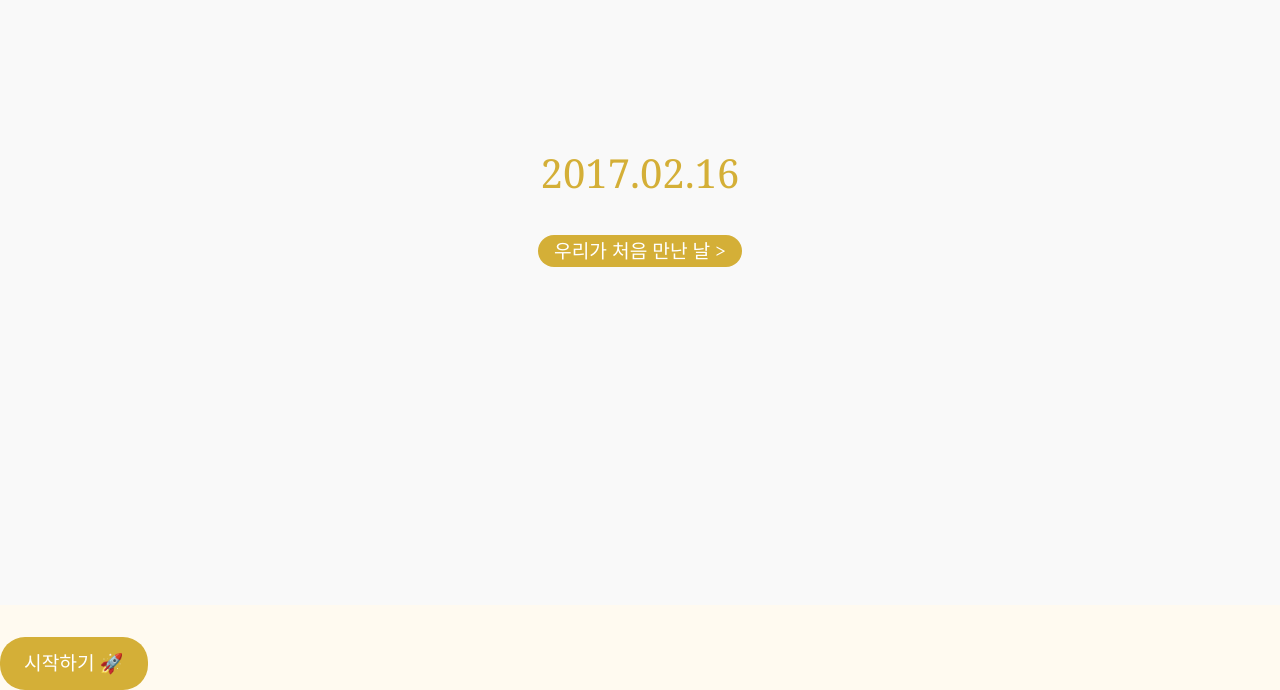
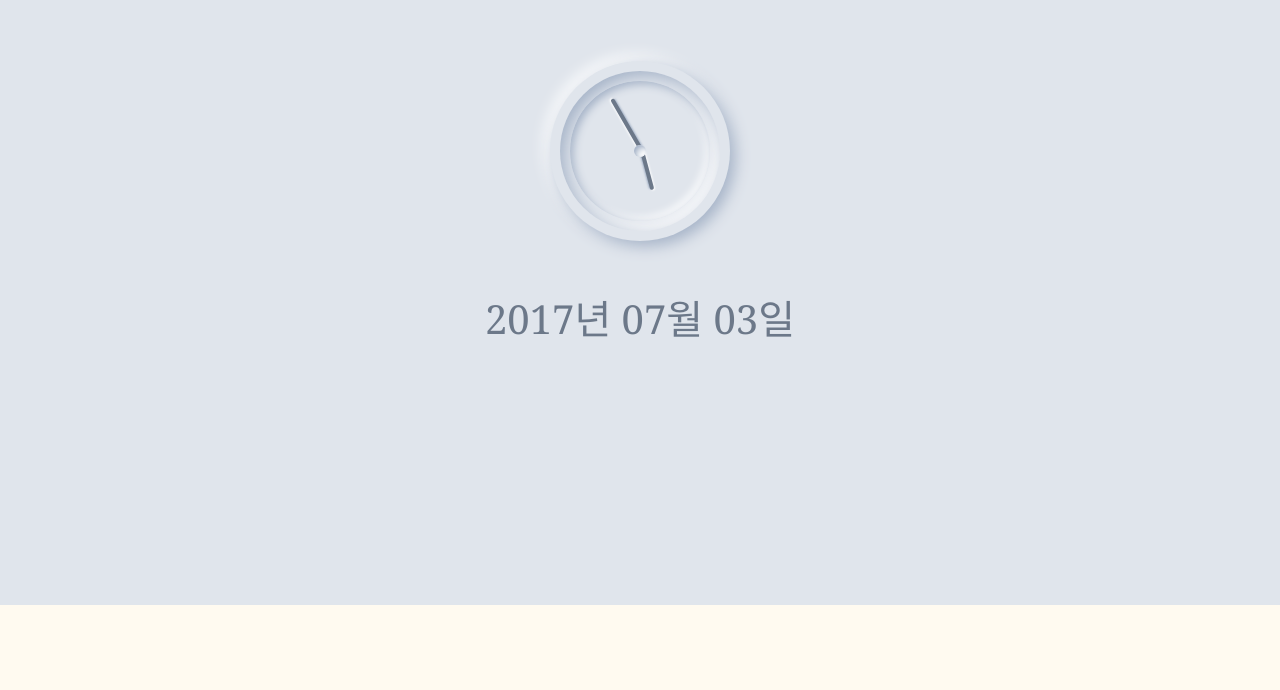
Before and after one commit to skojphy/wedding-es, a SvelteKit app: page /intro in a window 1280 px wide. Shown: the part 195-885 px from the top of the page. After the commit the page ends 800 px from the top, so only its background shows below. Built offline with nearby package versions, Linux system fonts and the light colour scheme.

Commit message:
시계 애니메이션 및 스타일 추가

```diff
--- a/src/routes/intro/+page.svelte
+++ b/src/routes/intro/+page.svelte
@@ -9,6 +9,12 @@
 	let currentDay = weddingDate.getDate();
 	let showFirstMeeting = false;
 
+	let hour = 10;
+	let minute = 0;
+
+	let minuteAngle = 0;
+	let hourAngle = -120; // 10시를 가리키도록 수정 (-120도)
+
 	const animateDateChange = () => {
 		let yearInterval = setInterval(() => {
 			if (currentYear <= 2017) {
@@ -16,25 +22,44 @@
 				return;
 			}
 			currentYear--;
-		}, 200);
+		}, 100); // 연도 감소 속도 증가
 
-		let monthCycles = 0;
 		let monthInterval = setInterval(() => {
-			if (monthCycles >= 3) {
+			if (currentYear === 2017 && currentMonth === 7) {
 				clearInterval(monthInterval);
 				return;
 			}
 			currentMonth--;
 			if (currentMonth < 1) {
-				currentMonth = 2;
-				monthCycles++;
+				currentMonth = 12;
 			}
-		}, 80);
+		}, 50); // 월 감소 속도 증가
 
-		let dayCycles = 0;
+		let clockInterval = setInterval(() => {
+			if (
+				currentYear === 2017 &&
+				currentMonth === 7 &&
+				currentDay <= 8 &&
+				hourAngle <= -150 &&
+				minuteAngle <= -1080
+			) {
+				clearInterval(clockInterval);
+				return;
+			}
+
+			// 시계 반대 방향으로 회전
+			minuteAngle -= 30; // 30도씩 빠르게 이동
+			hourAngle -= 3; // 시침도 빠르게 이동
+
+			// 스타일에 직접 각도 적용
+			document.querySelector('.minute-hand').style.transform = `rotate(${minuteAngle}deg)`;
+			document.querySelector('.hour-hand').style.transform = `rotate(${hourAngle}deg)`;
+		}, 50); // 시계 애니메이션도 속도 증가
+
 		let dayInterval = setInterval(() => {
-			if (dayCycles >= 1) {
+			if (currentYear === 2017 && currentMonth === 7 && currentDay <= 8) {
 				clearInterval(dayInterval);
+				clearInterval(clockInterval);
 				setTimeout(() => {
 					showFirstMeeting = true;
 				}, 300);
@@ -42,10 +67,14 @@
 			}
 			currentDay--;
 			if (currentDay < 1) {
-				currentDay = 16;
-				dayCycles++;
+				currentDay = 31;
+				currentMonth--;
+				if (currentMonth < 1) {
+					currentMonth = 12;
+					currentYear--;
+				}
 			}
-		}, 30);
+		}, 30); // 날짜 감소 속도 증가
 	};
 
 	onMount(() => {
@@ -56,18 +85,28 @@
 </script>
 
 <div class="intro-container">
+	<div class="clock">
+		<div class="outer-ring">
+			<div class="inner-ring">
+				<div class="clock-face">
+					<div
+						class="hour-hand"
+						style="transform: rotate(-120deg); transition: transform 0.2s linear;"
+					></div>
+					<div class="minute-hand" style="transition: transform 0.2s linear;"></div>
+					<div class="center-circle"></div>
+				</div>
+			</div>
+		</div>
+	</div>
+
 	<div class="date">
-		{currentYear}.{String(currentMonth).padStart(2, '0')}.{String(currentDay).padStart(2, '0')}
-	</div>
-	<div class="main-text">
-		{#if !showFirstMeeting}
-			<div class="fade-out">우리 결혼합니다</div>
-		{:else}
-			<a href="/start" class="fade-in link-button"> 우리가 처음 만난 날 &gt; </a>
-		{/if}
+		{currentYear}년 {String(currentMonth).padStart(2, '0')}월 {String(currentDay).padStart(
+			2,
+			'0'
+		)}일
 	</div>
 </div>
-<a href="/start" class="start-link">시작하기 🚀</a>
 
 <style>
 	.intro-container {
@@ -76,83 +115,92 @@
 		justify-content: center;
 		align-items: center;
 		height: 100vh;
-		background-color: #f9f9f9;
+		background-color: #e0e5ec;
 		font-family: 'Georgia', serif;
+	}
+
+	.clock {
+		margin-bottom: 2rem;
+		position: relative;
+	}
+
+	.outer-ring {
+		width: 180px;
+		height: 180px;
+		border-radius: 50%;
+		display: flex;
+		justify-content: center;
+		align-items: center;
+		background: #e0e5ec;
+		box-shadow:
+			5px 5px 15px #a3b1c6,
+			-5px -5px 15px #ffffff;
+	}
+
+	.inner-ring {
+		width: 160px;
+		height: 160px;
+		border-radius: 50%;
+		background-color: #e0e5ec;
+		display: flex;
+		justify-content: center;
+		align-items: center;
+		position: relative;
+		box-shadow:
+			inset 5px 5px 15px #a3b1c6,
+			inset -5px -5px 15px #ffffff;
+	}
+
+	.clock-face {
+		position: relative;
+		width: 140px;
+		height: 140px;
+		border-radius: 50%;
+		background-color: #e0e5ec;
+		box-shadow:
+			inset 3px 3px 8px #a3b1c6,
+			inset -3px -3px 8px #ffffff;
+	}
+
+	.hour-hand,
+	.minute-hand {
+		position: absolute;
+		width: 4px;
+		background-color: #6c7889;
+		left: 50%;
+		transform-origin: bottom center;
+		border-radius: 2px;
+		box-shadow:
+			1px 1px 2px #a3b1c6,
+			-1px -1px 2px #ffffff;
+	}
+
+	.hour-hand {
+		height: 40px;
+		top: 30px;
+	}
+
+	.minute-hand {
+		height: 60px;
+		top: 10px;
+	}
+
+	.center-circle {
+		position: absolute;
+		width: 12px;
+		height: 12px;
+		background-color: #e0e5ec;
+		border-radius: 50%;
+		top: 64px;
+		left: 64px;
+		box-shadow:
+			inset 2px 2px 4px #a3b1c6,
+			inset -2px -2px 4px #ffffff;
 	}
 
 	.date {
 		font-size: 2.5rem;
-		margin-bottom: 1rem;
-		color: #d4af37;
-	}
-
-	.main-text {
-		position: relative;
-		display: flex;
-		flex-direction: column;
-		align-items: center;
-		justify-content: center;
-		height: 3rem;
-		overflow: hidden;
-	}
-
-	.fade-out {
-		opacity: 1;
-		animation: fadeOut 2s forwards;
-	}
-
-	.fade-in {
-		opacity: 0;
-		animation: fadeIn 2s forwards;
-	}
-
-	@keyframes fadeOut {
-		to {
-			opacity: 0;
-		}
-	}
-
-	@keyframes fadeIn {
-		to {
-			opacity: 1;
-		}
-	}
-
-	.start-link {
-		display: inline-block;
-		margin-top: 2rem;
-		padding: 0.75rem 1.5rem;
-		background-color: #d4af37;
-		color: white;
-		border-radius: 25px;
-		text-decoration: none;
-		font-size: 1.2rem;
-		font-family: 'Georgia', serif;
-		transition: background-color 0.3s ease;
-	}
-
-	.start-link:hover {
-		background-color: #c89b37;
-	}
-
-	.link-button {
-		display: inline-block;
-		color: white;
-		background-color: #d4af37;
-		text-decoration: none;
-		font-size: 1.2rem;
-		padding: 0.4rem 1rem;
-		border-radius: 20px;
-		transition:
-			background-color 0.3s,
-			transform 0.2s;
 		margin-top: 1rem;
-		overflow: hidden;
-		line-height: 1.2rem;
-	}
-
-	.link-button:hover {
-		background-color: #b99730;
-		transform: translateY(-2px);
+		color: #6c7889;
 	}
 </style>
```
